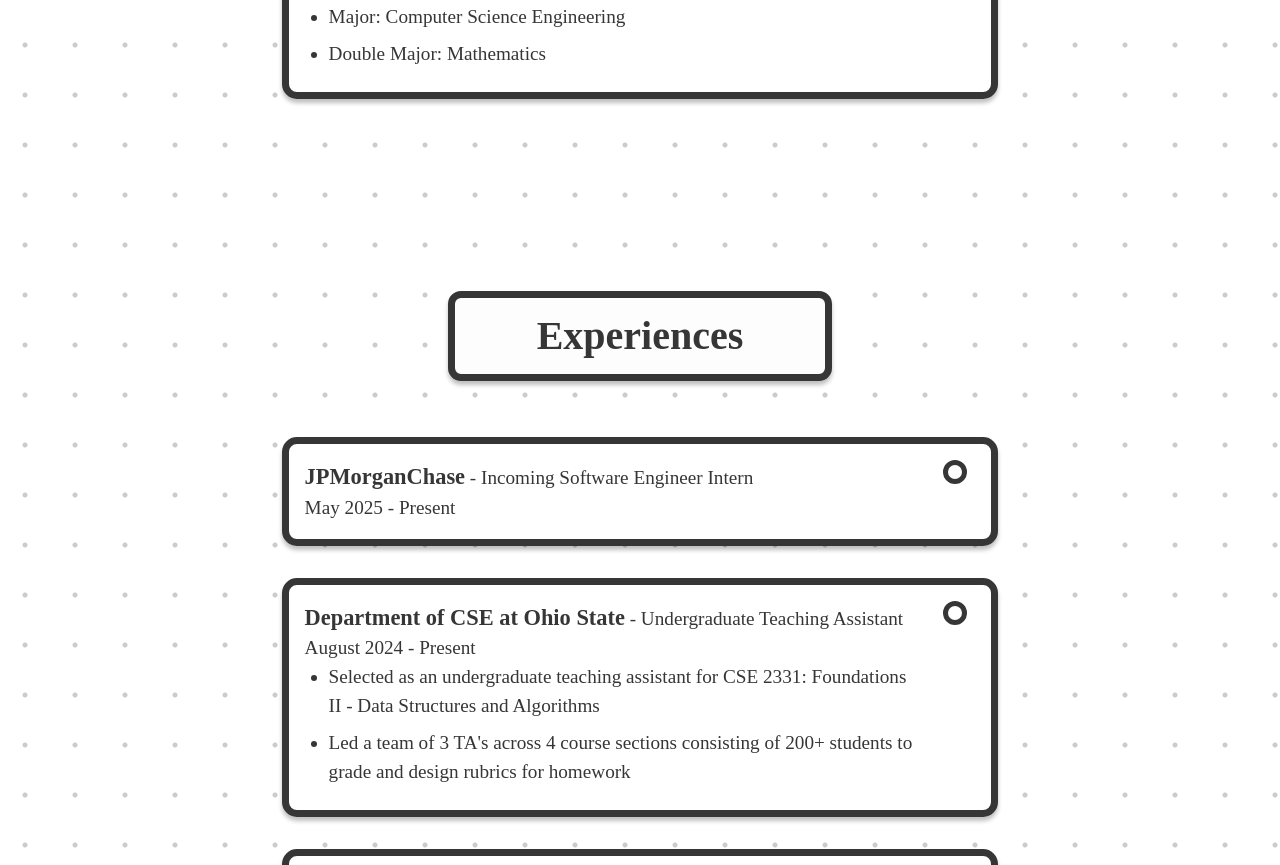
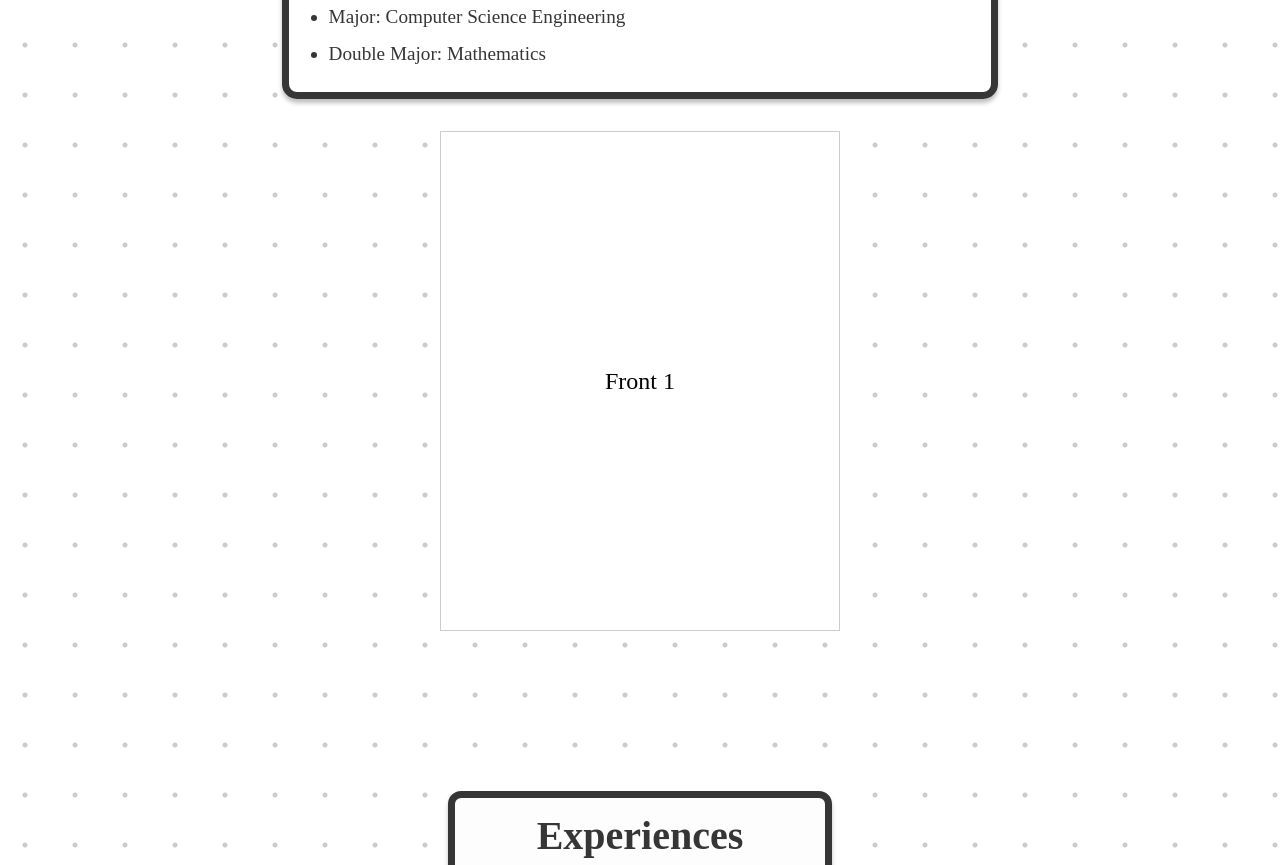
Before and after one commit to e-savar/PortfolioSite, a Next.js app: page / in a window 1280 px wide. Shown: the part 1080-1945 px from the top of the page. Built offline with nearby package versions, Linux system fonts and the light colour scheme; a web font is replaced by a local one; what @mui/material-nextjs would draw is missing.

Commit message:
working book

```diff
--- a/src/app/Homepage.module.css
+++ b/src/app/Homepage.module.css
@@ -158,6 +158,12 @@
 .timeline {
     margin-top: 7vh;
 }
+.book {
+    display: flex;
+    justify-content: center;
+    align-items: center;
+    width: 100%;
+}
 
 /* Animation for flying in from the right */
 @keyframes flyInFromTop {
--- a/src/app/page.tsx
+++ b/src/app/page.tsx
@@ -1,4 +1,5 @@
 import Image from "next/image";
+import { Book } from '../components/Book/book';
 import { Experience } from '../components/Experience/experience';
 import styles from './Homepage.module.css';
 
@@ -53,6 +54,8 @@
               dates="August 2022 - May 2026"
               descriptions={["Major: Computer Science Engineering", "Double Major: Mathematics"]}
             />
+          <div className={styles.book}><Book /></div>
+
         </div>
       </div>
       <div className={styles.gap}>
--- /dev/null
+++ b/src/components/Book/book.module.css
@@ -0,0 +1,52 @@
+.container {
+    display: flex;
+    flex-direction: column;
+    align-items: center;
+  }
+
+  .book {
+    position: relative;
+    width: 400px;
+    height: 500px;
+    perspective: 2000px;
+  }
+
+  .paper {
+    position: absolute;
+    width: 100%;
+    height: 100%;
+    transform-style: preserve-3d;
+    transition: transform 1s;
+    transform-origin: left;
+    will-change: transform, z-index;
+  }
+
+  .front, .back {
+    position: absolute;
+    width: 100%;
+    height: 100%;
+    backface-visibility: hidden;
+    display: flex;
+    align-items: center;
+    justify-content: center;
+    font-size: 24px;
+    background: white;
+    border: 1px solid #ccc;
+  }
+
+  .front {
+    z-index: 2;
+  }
+
+  .back {
+    transform: rotateY(180deg);
+  }
+
+  .paper.flipped {
+    transform: rotateY(-180deg);
+  }
+
+  /* Flip content area */
+  .content {
+    padding: 20px;
+  }
--- /dev/null
+++ b/src/components/Book/book.tsx
@@ -0,0 +1,86 @@
+'use client';
+import React, { useRef, useState } from 'react';
+import styles from './book.module.css';
+
+const NUM_PAGES = 3;
+
+export const Book: React.FC = () => {
+  const [currentPage, setCurrentPage] = useState(0);
+  const [isAnimating, setIsAnimating] = useState(false); // for animation delay
+  const pagesRef = useRef<Array<HTMLDivElement | null>>([]);
+
+  const handlePageClick = (pageIndex: number, side: 'front' | 'back') => {
+    if (isAnimating) return; // prevents flipping while animation is in progress
+
+    if (side === 'front') {
+      goNext(pageIndex);
+    } else if (side === 'back') {
+      goBack(pageIndex);
+    }
+  };
+
+  const goNext = (pageIndex: number) => {
+    if (currentPage < NUM_PAGES) {
+      setIsAnimating(true);
+      const page = pagesRef.current[pageIndex];
+      if (page) {
+        page.classList.add(styles.flipped);
+        // Delay z-index change until after flip animation completes
+        setTimeout(() => {
+          if (page) {
+            page.style.zIndex = "0";
+          }
+          setIsAnimating(false); // end
+        }, 1000); // delay = animation time
+      }
+      setCurrentPage((prev) => prev + 1);
+    }
+  };
+
+  const goBack = (pageIndex: number) => {
+    if (currentPage > 0) {
+      setIsAnimating(true);
+      const page = pagesRef.current[pageIndex];
+      if (page) {
+        page.classList.remove(styles.flipped);
+        page.style.zIndex = `${NUM_PAGES - pageIndex}`;
+      }
+      setCurrentPage((prev) => prev - 1);
+
+      // delay
+      setTimeout(() => {
+        setIsAnimating(false);
+      }, 1000); // delay = animation time
+    }
+  };
+
+  return (
+    <div className={styles.container}>
+      <div className={styles.book}>
+        {[...Array(NUM_PAGES)].map((_, i) => (
+          <div
+            key={i}
+            ref={(el) => (pagesRef.current[i] = el)}
+            className={styles.paper}
+            style={{ zIndex: NUM_PAGES - i }}
+          >
+            <div
+              className={styles.front}
+              onClick={() => handlePageClick(i, 'front')}
+            >
+              <div className={styles.content}>Front {i + 1}</div>
+            </div>
+            <div
+              className={styles.back}
+              onClick={() => handlePageClick(i, 'back')}
+            >
+              <div className={styles.content}>Back {i + 1}</div>
+            </div>
+          </div>
+        ))}
+      </div>
+    </div>
+  );
+};
+
+export default Book;
```
